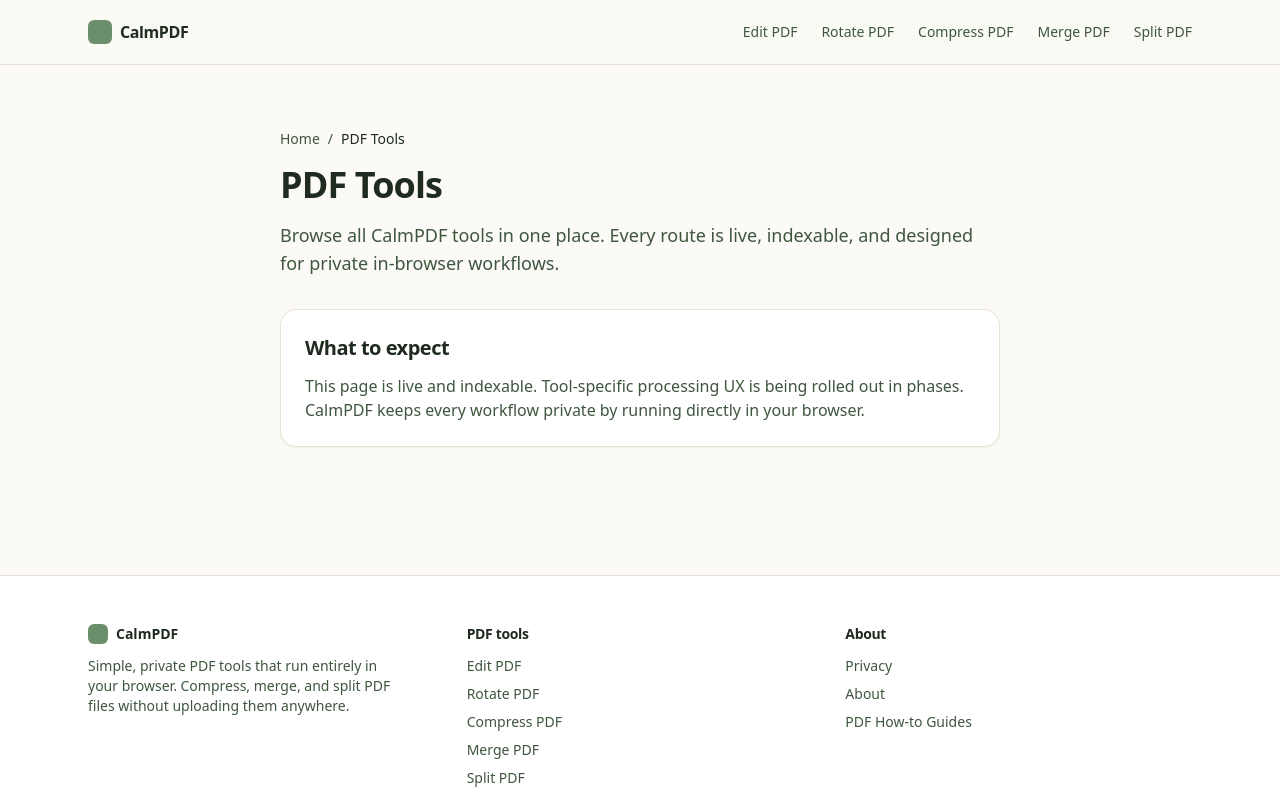
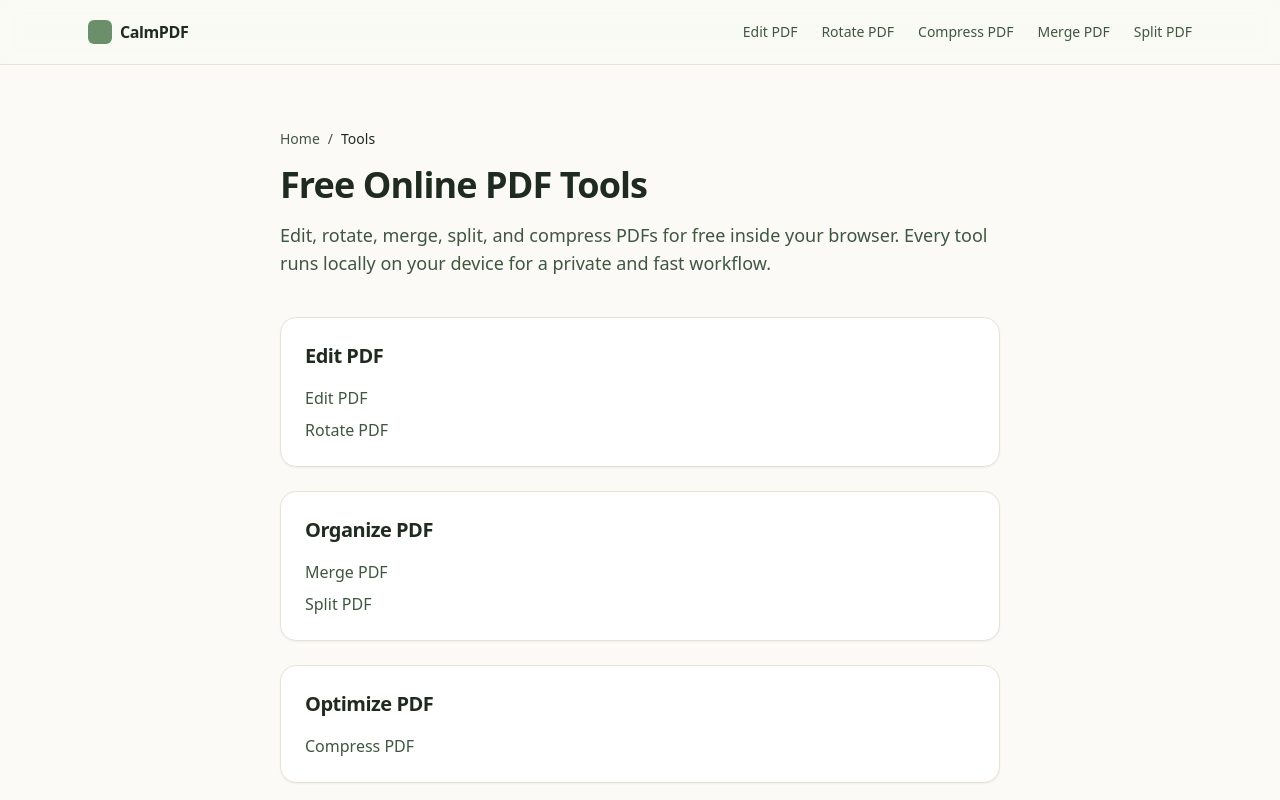
Before and after one commit to lorenzo-gu/calmpdf, a Next.js app: page /tools in a window 1280 px wide. Shown: the top 800 px of the page. Built offline with nearby package versions, Linux system fonts and the light colour scheme.

Commit message:
Create grouped /tools hub page and link it from homepage

```diff
--- a/src/app/page.tsx
+++ b/src/app/page.tsx
@@ -16,6 +16,9 @@ export default function HomePage() {
         </p>
 
         <div className="mt-8 flex flex-wrap gap-3 justify-center">
+          <Link href="/tools" className="btn-primary">
+            All PDF tools
+          </Link>
           {TOOLS.map((t) => (
             <Link key={t.slug} href={`/${t.slug}`} className="btn-primary">
               {t.h1}
--- a/src/app/tools/page.tsx
+++ b/src/app/tools/page.tsx
@@ -1,13 +1,73 @@
 import type { Metadata } from "next";
-import { PublicRouteLanding } from "@/components/PublicRouteLanding";
+import Link from "next/link";
+
+const TOOL_GROUPS = [
+  {
+    title: "Edit PDF",
+    links: [
+      { href: "/edit-pdf", label: "Edit PDF" },
+      { href: "/rotate-pdf", label: "Rotate PDF" },
+    ],
+  },
+  {
+    title: "Organize PDF",
+    links: [
+      { href: "/merge-pdf", label: "Merge PDF" },
+      { href: "/split-pdf", label: "Split PDF" },
+    ],
+  },
+  {
+    title: "Optimize PDF",
+    links: [{ href: "/compress-pdf", label: "Compress PDF" }],
+  },
+] as const;
 
 export const metadata: Metadata = {
-  title: "PDF Tools | CalmPDF",
-  description: "Browse all CalmPDF tools in one place. Every route is live, indexable, and designed for private in-browser workflows.",
+  title: "Free Online PDF Tools | CalmPDF",
+  description:
+    "Use CalmPDF's free online PDF tools to edit, rotate, compress, merge, and split PDFs directly in your browser.",
   alternates: { canonical: "/tools" },
-  openGraph: { title: "PDF Tools", description: "Browse all CalmPDF tools in one place. Every route is live, indexable, and designed for private in-browser workflows.", url: "/tools" },
+  openGraph: {
+    title: "Free Online PDF Tools | CalmPDF",
+    description:
+      "Use CalmPDF's free online PDF tools to edit, rotate, compress, merge, and split PDFs directly in your browser.",
+    url: "/tools",
+  },
 };
 
-export default function Page() {
-  return <PublicRouteLanding title="PDF Tools" description="Browse all CalmPDF tools in one place. Every route is live, indexable, and designed for private in-browser workflows." />;
+export default function ToolsPage() {
+  return (
+    <article className="mx-auto max-w-3xl px-4 md:px-6 py-16">
+      <nav aria-label="Breadcrumb" className="text-sm text-sage-700">
+        <Link href="/" className="no-underline hover:underline">
+          Home
+        </Link>
+        <span className="mx-2">/</span>
+        <span className="text-sage-900">Tools</span>
+      </nav>
+
+      <h1 className="mt-4 text-3xl md:text-4xl font-semibold">Free Online PDF Tools</h1>
+      <p className="mt-4 text-lg text-sage-700">
+        Edit, rotate, merge, split, and compress PDFs for free inside your browser. Every tool runs
+        locally on your device for a private and fast workflow.
+      </p>
+
+      <section className="mt-10 space-y-6" aria-label="PDF tool categories">
+        {TOOL_GROUPS.map((group) => (
+          <div key={group.title} className="card">
+            <h2 className="text-xl font-semibold">{group.title}</h2>
+            <ul className="mt-4 space-y-2">
+              {group.links.map((link) => (
+                <li key={link.href}>
+                  <Link href={link.href} className="text-sage-800 no-underline hover:underline">
+                    {link.label}
+                  </Link>
+                </li>
+              ))}
+            </ul>
+          </div>
+        ))}
+      </section>
+    </article>
+  );
 }
```
